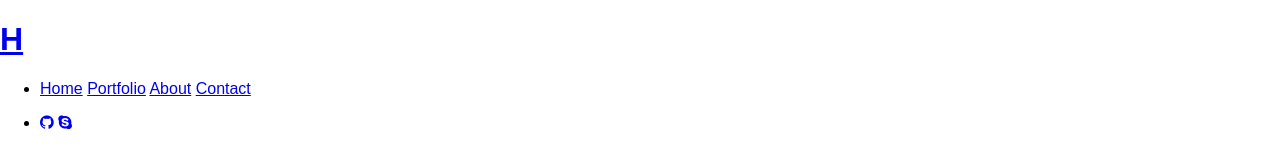
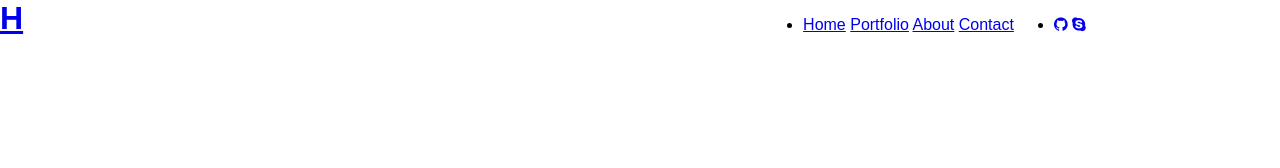
Before and after one commit to talgat55/HTML5-New-Portolfio-with-Stylus-SMACSS--and-Gulp, a website: page index.html in a window 1280 px wide. Drawn offline with Linux system fonts and the light colour scheme; files whose address does not match are found by name.

Commit message:
little change

```diff
--- a/index.html
+++ b/index.html
@@ -5,6 +5,8 @@
 	<title>Portfolio</title>
 	<link rel="stylesheet" href="css/index.css">
 </head>
+
+<body>
 <header class="header">
 	<div class="header-left-part">
 		<div id="logo">
@@ -42,7 +44,7 @@
 	</div>
 
 </header>
-<body>
+
 	 <div class="container">
 
 	 </div>
--- a/stylus/_layout.styl
+++ b/stylus/_layout.styl
@@ -4,3 +4,15 @@
 .header
 	display table
 	width 100%
+	.header-right-part,
+	.header-left-part
+		display: table-cell
+		vertical-align: middle
+	#logo
+		float: left
+		h1
+			margin:0
+
+	.nav-bar,
+	.header-status
+		float: right
```
Also changed, not shown: css/index.css.
